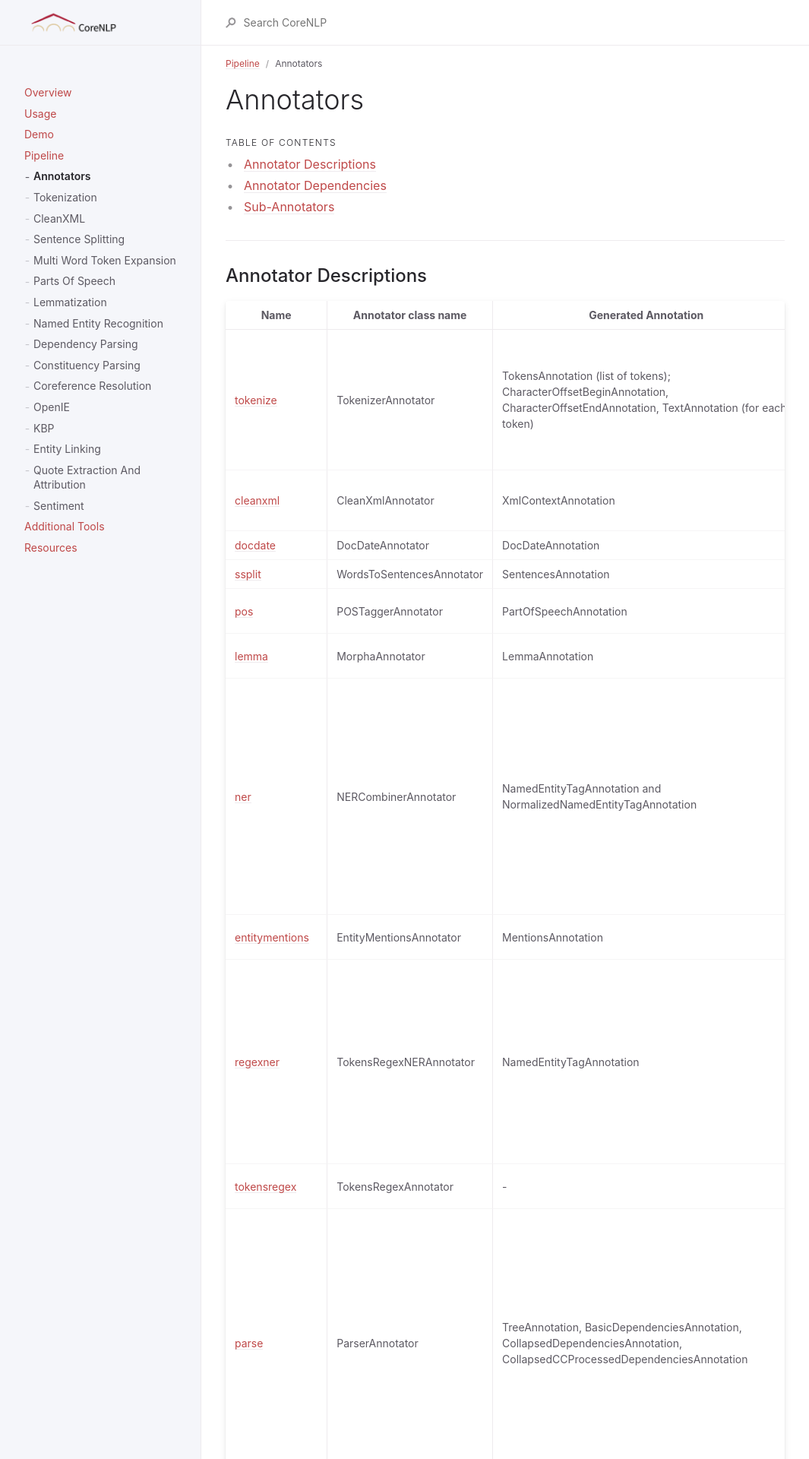
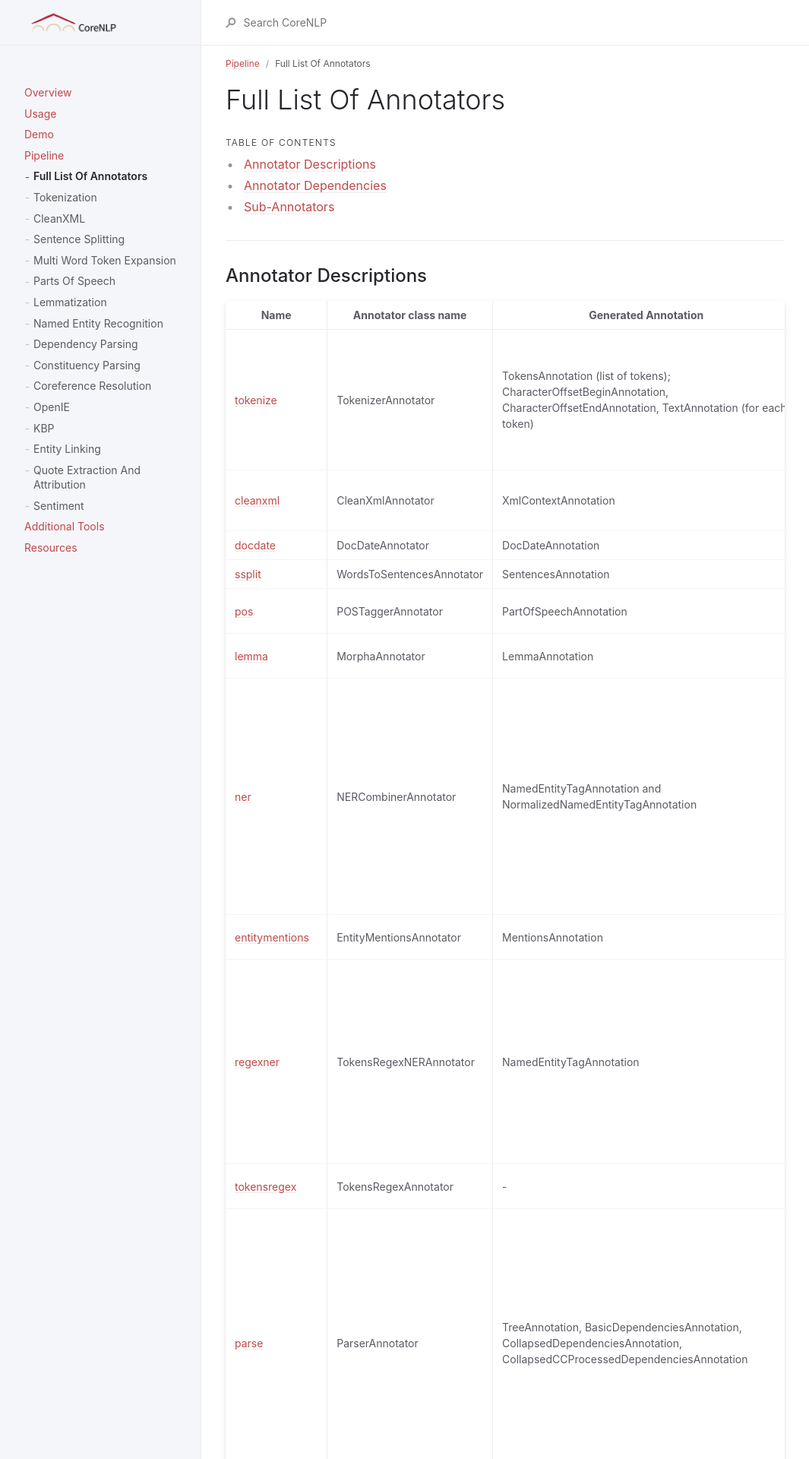
Before and after one commit to stanfordnlp/corenlp-docs-dev, a Jekyll site: the page built from _pages/annotators.md, in a window 1280 px wide. Shown: the top 1920 px of the page at 76% size, without its empty margins (107-1172 px from the left). Built offline with Jekyll 4.4.1, drawn with Linux system fonts in a browser that asks for light colours; nearby versions of some CDN libraries.

Commit message:
update page name

```diff
--- a/_pages/annotators.md
+++ b/_pages/annotators.md
@@ -1,6 +1,6 @@
 ---
 layout: page
-title: Annotators
+title: Full List Of Annotators
 keywords: annotators
 permalink: '/annotators.html'
 nav_order: 4
```
